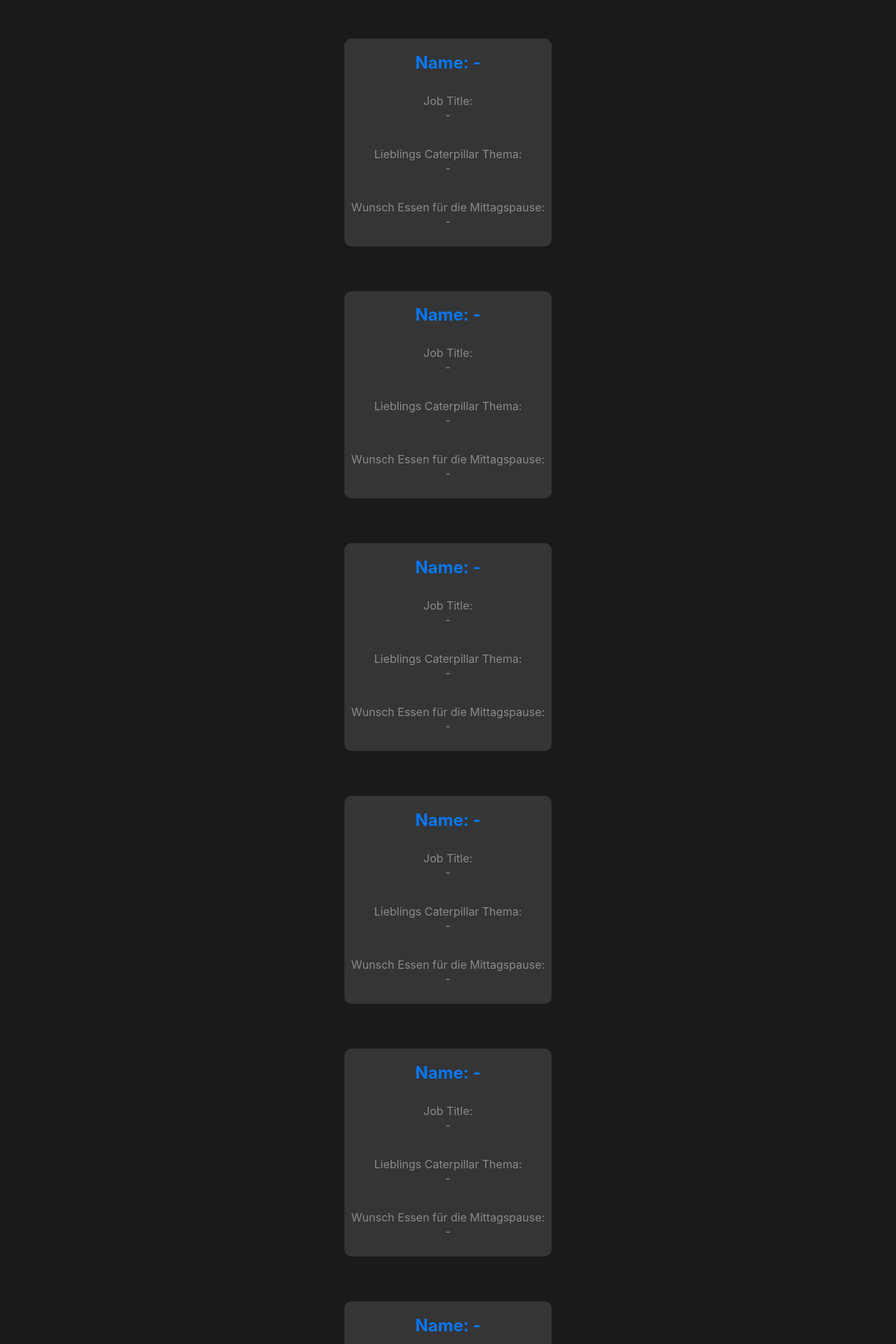
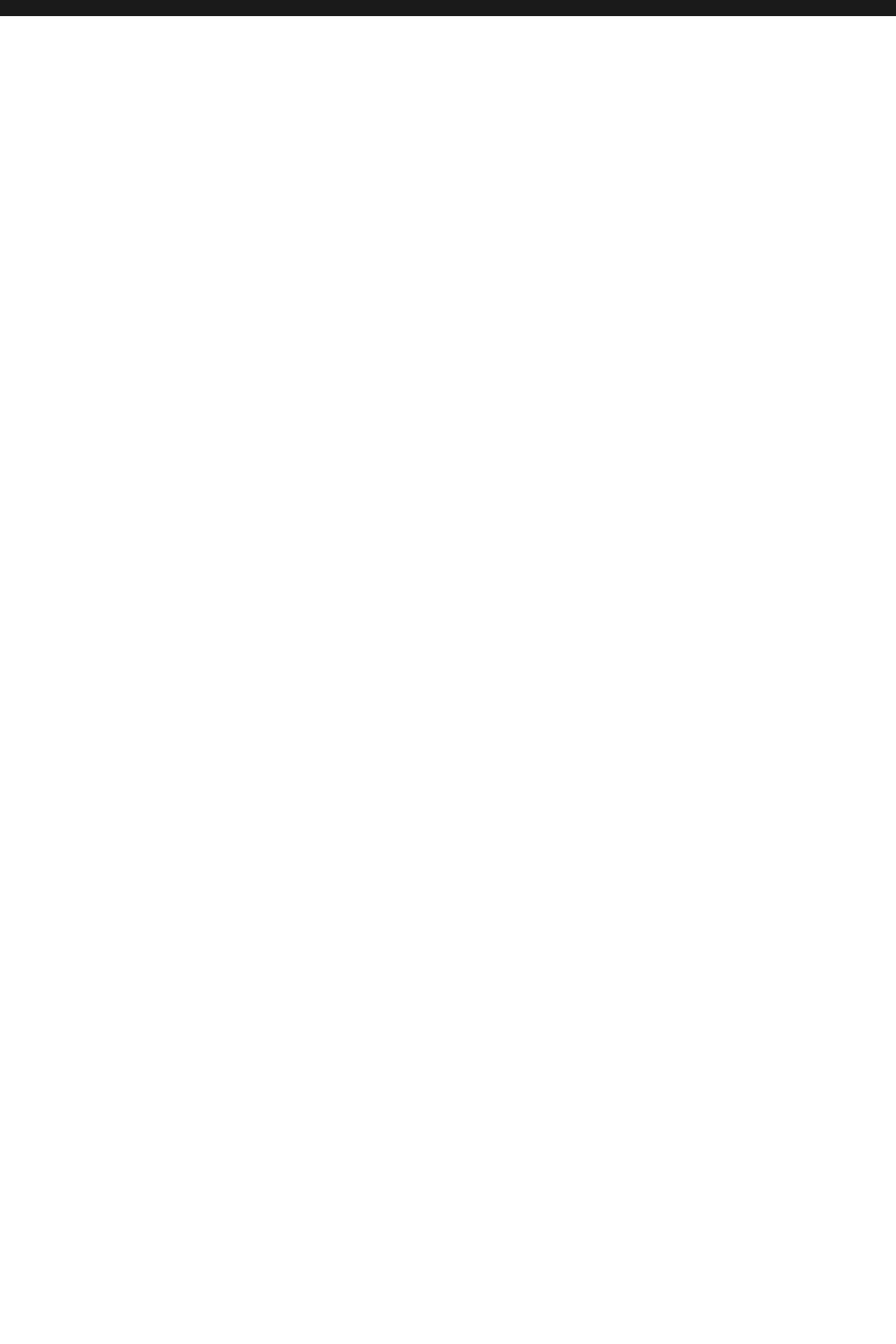
Before and after one commit to TheresaCat/my-app, a React (Create React App) app: page / in a window 1280 px wide. Shown: the part 540-2460 px from the top of the page at 70% size. After the commit the page ends 800 px from the top, so only its background shows below. Built offline with nearby package versions, Linux system fonts and the light colour scheme.

Commit message:
Update App.js
removed components

```diff
--- a/src/App.js
+++ b/src/App.js
@@ -13,18 +13,6 @@ function App() {
         </p>
       </header>
       <Component name="-" title="-" topic="-" meal="-" />
-      <Component name="-" title="-" topic="-" meal="-" />
-      <Component name="-" title="-" topic="-" meal="-" />
-      <Component name="-" title="-" topic="-" meal="-" />
-      <Component name="-" title="-" topic="-" meal="-" />
-      <Component name="-" title="-" topic="-" meal="-" />
-      <Component name="-" title="-" topic="-" meal="-" />
-      <Component name="-" title="-" topic="-" meal="-" />
-      <Component name="-" title="-" topic="-" meal="-" />
-      <Component name="-" title="-" topic="-" meal="-" />
-      <Component name="-" title="-" topic="-" meal="-" />
-      <Component name="-" title="-" topic="-" meal="-" />
-      <Component name="-" title="-" topic="-" meal="-" />
     </div>
   );
 }
```
